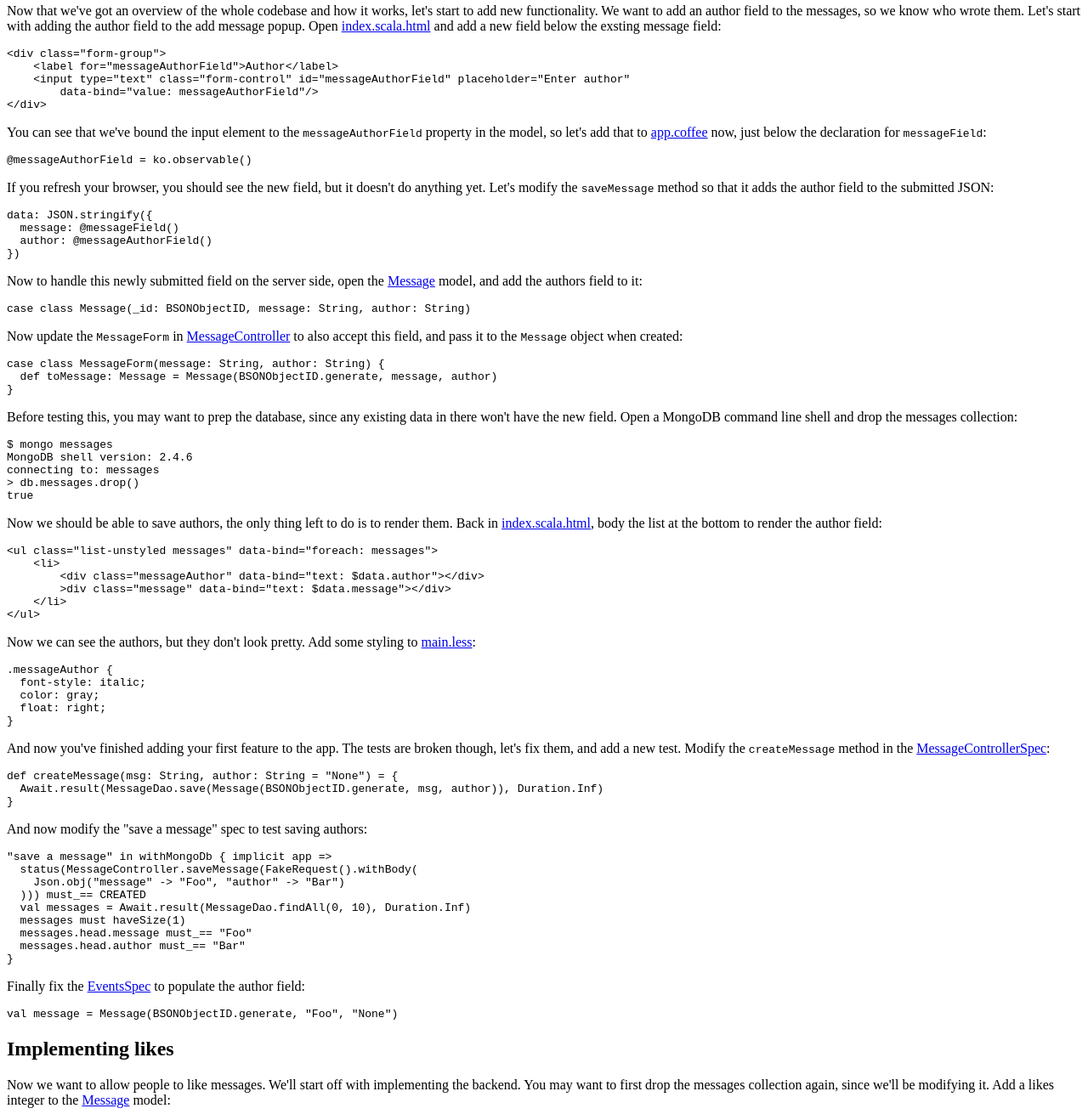
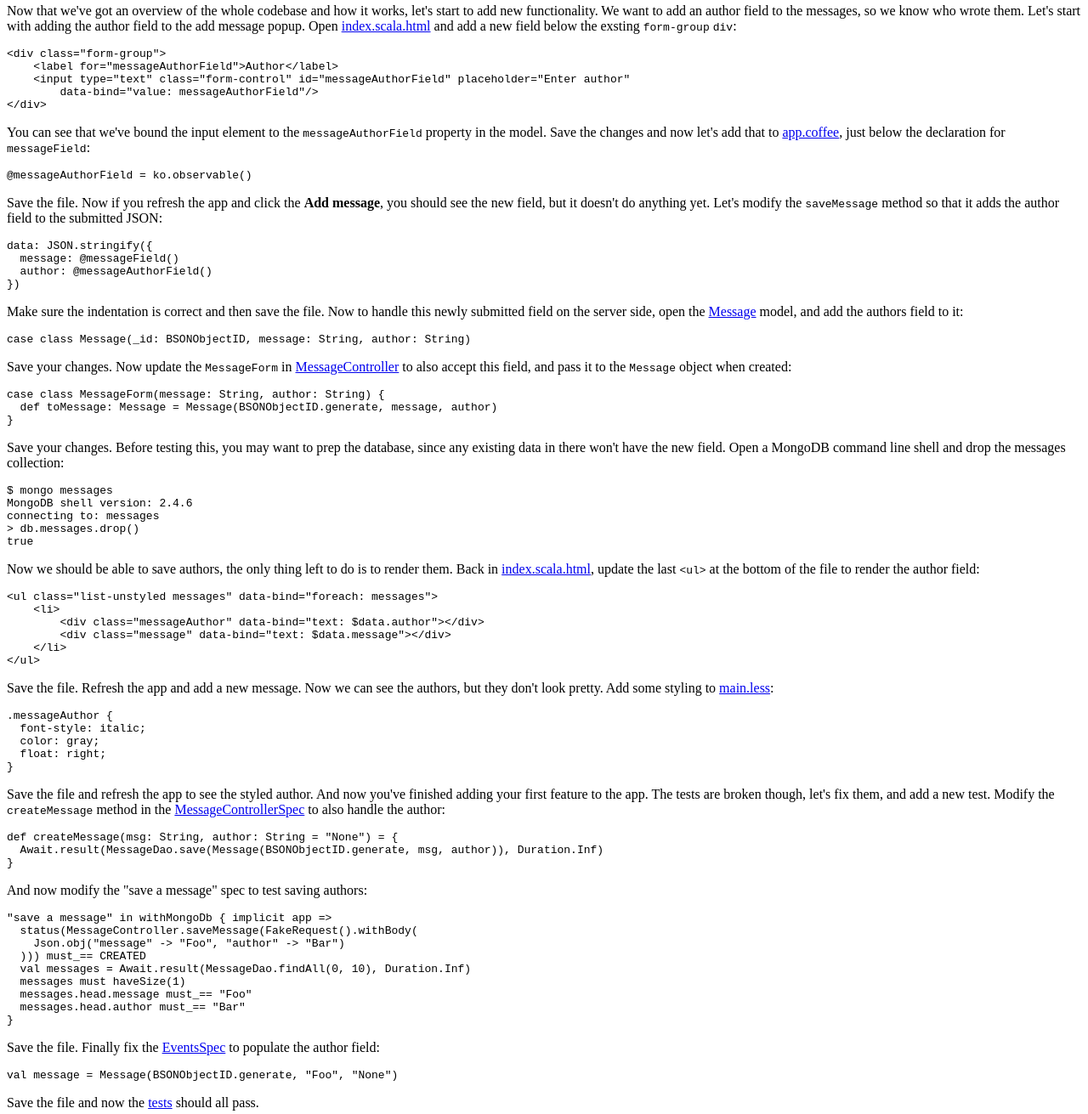
Before and after one commit to udii/elysium, a plain HTML site: page tutorial/index.html in a window 1280 px wide. Shown: the part 3570-4881 px from the top of the page at 85% size. Drawn offline with Linux system fonts and the light colour scheme.

Commit message:
cleanup and clarify

```diff
--- a/tutorial/index.html
+++ b/tutorial/index.html
@@ -417,7 +417,7 @@
     <p>
         Configuration for the build system is defined in
         <a href="#code/project/Build.scala" class="shortcut">Build.scala</a>.  This is an
-        <a href="http://www.scala-sbt.org/" target="_blank">SBT</a> build file.  Here all the dependencies of the
+        <a href="http://www.scala-sbt.org/" target="_blank">sbt</a> build file.  Here all the dependencies of the
         application are declared, along with any build configuration.
     </p>
 
@@ -463,7 +463,7 @@
         We want to add an author field to the messages, so we know who wrote them.  Let's start with adding the author
         field to the add message popup. Open
         <a href="#code/app/views/index.scala.html" class="shortcut">index.scala.html</a> and add a new field below the
-        exsting message field:
+        exsting <code>form-group</code> <code>div</code>:
     </p>
 
     <pre><code>&lt;div class="form-group"&gt;
@@ -473,15 +473,15 @@
 &lt;/div&gt;</code></pre>
 
     <p>
-        You can see that we've bound the input element to the <code>messageAuthorField</code> property in the model,
-        so let's add that to <a href="#code/app/assets/javascripts/app.coffee" class="shortcut">app.coffee</a> now,
+        You can see that we've bound the input element to the <code>messageAuthorField</code> property in the model.  Save the changes and now
+        let's add that to <a href="#code/app/assets/javascripts/app.coffee" class="shortcut">app.coffee</a>,
         just below the declaration for <code>messageField</code>:
     </p>
 
     <pre><code>@messageAuthorField = ko.observable()</code></pre>
 
     <p>
-        If you refresh your browser, you should see the new field, but it doesn't do anything yet.  Let's modify the
+        Save the file.  Now if you refresh the app and click the <strong>Add message</strong>, you should see the new field, but it doesn't do anything yet.  Let's modify the
         <code>saveMessage</code> method so that it adds the author field to the submitted JSON:
     </p>
 
@@ -491,7 +491,7 @@
 })</code></pre>
 
     <p>
-        Now to handle this newly submitted field on the server side, open the
+        Make sure the indentation is correct and then save the file.  Now to handle this newly submitted field on the server side, open the
         <a href="#code/app/models/Message.scala" class="shortcut">Message</a> model, and add the authors field to
         it:
     </p>
@@ -499,7 +499,7 @@
     <pre><code>case class Message(_id: BSONObjectID, message: String, author: String)</code></pre>
 
     <p>
-        Now update the <code>MessageForm</code> in
+        Save your changes.  Now update the <code>MessageForm</code> in
         <a href="#code/app/controllers/MessageController.scala" class="shortcut">MessageController</a> to also accept
         this field, and pass it to the <code>Message</code> object when created:
     </p>
@@ -509,7 +509,7 @@
 }</code></pre>
 
     <p>
-        Before testing this, you may want to prep the database, since any existing data in there won't have the new
+        Save your changes.  Before testing this, you may want to prep the database, since any existing data in there won't have the new
         field.  Open a MongoDB command line shell and drop the messages collection:
     </p>
 
@@ -521,19 +521,19 @@ true</code></pre>
 
     <p>
         Now we should be able to save authors, the only thing left to do is to render them.  Back in
-        <a href="#code/app/views/index.scala.html" class="shortcut">index.scala.html</a>, body the list at the bottom
+        <a href="#code/app/views/index.scala.html" class="shortcut">index.scala.html</a>, update the last <code>&lt;ul&gt;</code> at the bottom of the file
         to render the author field:
     </p>
 
     <pre><code>&lt;ul class="list-unstyled messages" data-bind="foreach: messages"&gt;
     &lt;li&gt;
         &lt;div class="messageAuthor" data-bind="text: $data.author"&gt;&lt;/div&gt;
-        &gt;div class="message" data-bind="text: $data.message"&gt;&lt;/div&gt;
+        &lt;div class="message" data-bind="text: $data.message"&gt;&lt;/div&gt;
     &lt;/li&gt;
 &lt;/ul&gt;</code></pre>
 
     <p>
-        Now we can see the authors, but they don't look pretty.  Add some styling to
+        Save the file.  Refresh the app and add a new message.  Now we can see the authors, but they don't look pretty.  Add some styling to
         <a href="#code/app/assets/stylesheets/main.less" class="shortcut">main.less</a>:
     </p>
 
@@ -544,9 +544,9 @@ true</code></pre>
 }</code></pre>
 
     <p>
-        And now you've finished adding your first feature to the app.  The tests are broken though, let's fix them,
+        Save the file and refresh the app to see the styled author.  And now you've finished adding your first feature to the app.  The tests are broken though, let's fix them,
         and add a new test.  Modify the <code>createMessage</code> method in the
-        <a href="#code/test/MessageControllerSpec.scala" class="shortcut">MessageControllerSpec</a>:
+        <a href="#code/test/MessageControllerSpec.scala" class="shortcut">MessageControllerSpec</a> to also handle the author:
     </p>
 
     <pre><code>def createMessage(msg: String, author: String = "None") = {
@@ -568,10 +568,14 @@ true</code></pre>
 }</code></pre>
 
     <p>
-        Finally fix the <a href="#code/test/EventsSpec.scala" class="shortcut">EventsSpec</a> to populate the author field:
+        Save the file.  Finally fix the <a href="#code/test/EventsSpec.scala" class="shortcut">EventsSpec</a> to populate the author field:
     </p>
 
     <pre><code>val message = Message(BSONObjectID.generate, "Foo", "None")</code></pre>
+
+    <p>
+        Save the file and now the <a href="#test" class="shortcut">tests</a> should all pass.
+    </p>
 
 </div>
 <div>
@@ -668,7 +672,7 @@ true</code></pre>
 }</code></pre>
 
     <p>
-        <a href="#test" class="shortcut">Run</a> the tests to make sure they pass.
+        Run the <a href="#test" class="shortcut">tests</a> to make sure they pass.
     </p>
 
 </div>
@@ -689,7 +693,7 @@ true</code></pre>
             &lt;span data-bind="text: $data.likes"&gt;&lt;/span&gt;
         &lt;/div>
         &lt;div class="messageAuthor" data-bind="text: $data.author"&gt;&lt;/div&gt;
-        &gt;div class="message" data-bind="text: $data.message"&gt;&lt;/div&gt;
+        &lt;div class="message" data-bind="text: $data.message"&gt;&lt;/div&gt;
     &lt;/li&gt;
 &lt;/ul&gt;</code></pre>
 
@@ -728,8 +732,8 @@ true</code></pre>
     <p>
         The final thing we want to implement is reactive likes - when a user likes a message, every browser that is
         viewing the page should be updated with the new likes total for that message.  On the backend, we'll utilise
-        our existing events mechanism to publish a like event when a message is liked in
-        <a href="#code/app/services/MessageDao.scala" class="shortcut">MessageDao</a>:
+        our existing events mechanism to publish a like event when a message is liked.  Update the <code>like</code> method's success handler in the
+        <a href="#code/app/services/MessageDao.scala" class="shortcut">MessageDao</a> file:
     </p>
 
     <pre><code>case ok if ok.ok =&gt;
@@ -737,7 +741,7 @@ true</code></pre>
   ok.n == 1</code></pre>
 
     <p>
-        Let's extend the existing spec for events in <a href="#code/test/EventsSpec.scala" class="shortcut">EventsSpec</a>:
+        Let's extend the existing spec for events in <a href="#code/test/EventsSpec.scala" class="shortcut">EventsSpec</a> by adding the following to the "publish a new event when a message is saved" test:
     </p>
 
     <pre><code>val likeEvent = EventDao.stream |&gt;&gt;&gt; Iteratee.head
```
